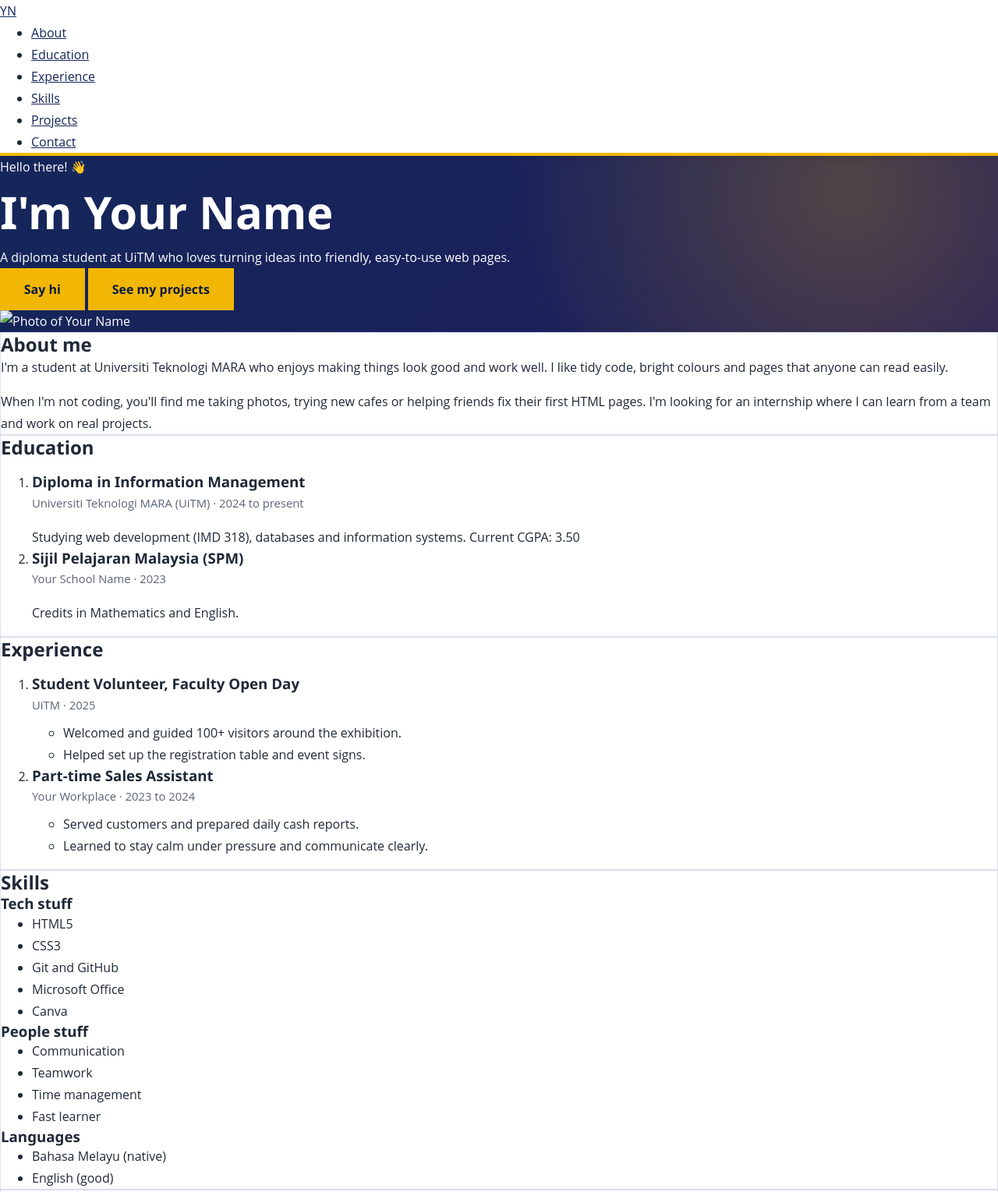
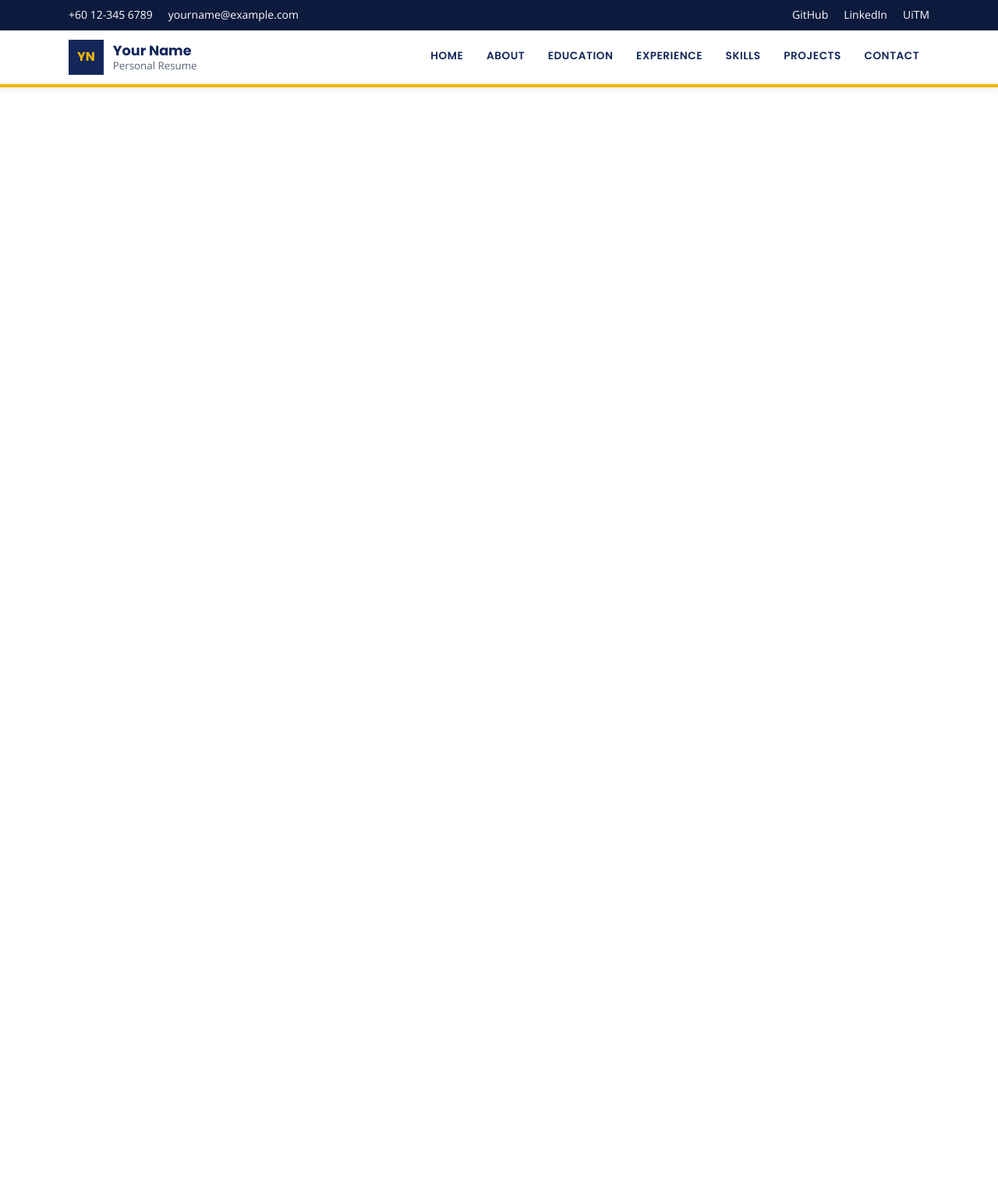
Before and after one commit to syahmizaidi/resume-website, a plain HTML site: page index.html in a window 1280 px wide. Shown: the top 1529 px of the page at 78% size. After the commit the page ends 800 px from the top, so only its background shows below. Drawn offline with nearby package versions, Linux system fonts and the light colour scheme.

Commit message:
Update index.html

```diff
--- a/index.html
+++ b/index.html
@@ -1,17 +1,18 @@
 <!DOCTYPE html>
-<!-- IMD 318 | Personal Resume Website (friendly version)
+<!-- IMD 318 | Personal Resume Website (university portal style)
+     Layout inspired by the UiTM Faculty of Information Science website.
      Edit every line marked "EDIT" with your own details. -->
 <html lang="en">
 <head>
   <meta charset="UTF-8">
   <meta name="viewport" content="width=device-width, initial-scale=1">
-  <meta name="description" content="Friendly resume website of Your Name, a UiTM student who loves building for the web.">
+  <meta name="description" content="Resume website of Your Name, a UiTM Faculty of Information Science student.">
   <title>Your Name | Resume</title>
 
-  <!-- Fonts: Fredoka (headings) + Nunito (body) -->
+  <!-- Fonts: Poppins (headings) + Open Sans (body) -->
   <link rel="preconnect" href="https://fonts.googleapis.com">
   <link rel="preconnect" href="https://fonts.gstatic.com" crossorigin>
-  <link href="https://fonts.googleapis.com/css2?family=Fredoka:wght@500;600;700&family=Nunito:wght@400;600;700&display=swap" rel="stylesheet">
+  <link href="https://fonts.googleapis.com/css2?family=Open+Sans:wght@400;600&family=Poppins:wght@500;600;700&display=swap" rel="stylesheet">
 
   <!-- External stylesheet -->
   <link rel="stylesheet" href="style.css">
@@ -19,11 +20,35 @@
 <body>
   <a class="skip-link" href="#main">Skip to content</a>
 
-  <!-- ===== TOP NAVIGATION ===== -->
+  <!-- ===== TOP BAR: quick contact + links ===== -->
+  <div class="topbar">
+    <div class="container topbar-inner">
+      <ul class="topbar-contact">
+        <li><a href="tel:+60123456789">+60 12-345 6789</a></li>        <!-- EDIT -->
+        <li><a href="mailto:yourname@example.com">yourname@example.com</a></li> <!-- EDIT -->
+      </ul>
+      <ul class="topbar-links">
+        <li><a href="https://github.com/your-username" target="_blank" rel="noopener">GitHub</a></li>
+        <li><a href="https://www.linkedin.com/in/your-username" target="_blank" rel="noopener">LinkedIn</a></li>
+        <li><a href="https://uitm.edu.my" target="_blank" rel="noopener">UiTM</a></li>
+      </ul>
+    </div>
+  </div>
+
+  <!-- ===== HEADER: brand + main menu ===== -->
   <header class="site-header">
+    <div class="container header-inner">
+      <a class="brand" href="#home">
+        <span class="brand-mark" aria-hidden="true">YN</span> <!-- EDIT: your initials -->
+        <span class="brand-text">
+          <strong>Your Name</strong>
+          <small>Personal Resume</small>
+        </span>
+      </a>
+
       <nav aria-label="Main navigation">
-      <a class="logo" href="#top" aria-label="Back to top">YN</a> <!-- EDIT: your initials -->
-      <ul class="nav-list">
+        <ul class="menu">
+          <li><a href="#home">Home</a></li>
           <li><a href="#about">About</a></li>
           <li><a href="#education">Education</a></li>
           <li><a href="#experience">Experience</a></li>
@@ -31,142 +56,3 @@
           <li><a href="#projects">Projects</a></li>
           <li><a href="#contact">Contact</a></li>
         </ul>
-    </nav>
-  </header>
-
-  <main id="main">
-
-    <!-- ===== HERO ===== -->
-    <section class="hero" id="top" aria-label="Introduction">
-      <div class="hero-text">
-        <p class="hello">Hello there! &#128075;</p>
-        <h1>I'm <span class="highlight">Your Name</span></h1> <!-- EDIT: your name -->
-        <p class="tagline">A diploma student at UiTM who loves turning ideas into friendly, easy-to-use web pages.</p>
-        <div class="hero-buttons">
-          <a class="btn btn--coral" href="#contact">Say hi</a>
-          <a class="btn btn--ghost" href="#projects">See my projects</a>
-        </div>
-      </div>
-
-      <!-- Put your photo in the images folder and name it profile.jpg -->
-      <img class="avatar" src="images/profile.jpg" alt="Photo of Your Name" width="320" height="320">
-    </section>
-
-    <!-- ===== ABOUT ===== -->
-    <section class="card card--mint" id="about" aria-labelledby="about-title">
-      <h2 class="section-title" id="about-title">About me</h2>
-      <!-- EDIT: write a few sentences in your own voice -->
-      <p class="lead">I'm a student at Universiti Teknologi MARA who enjoys making things look good and work well. I like tidy code, bright colours and pages that anyone can read easily.</p>
-      <p>When I'm not coding, you'll find me taking photos, trying new cafes or helping friends fix their first HTML pages. I'm looking for an internship where I can learn from a team and work on real projects.</p>
-    </section>
-
-    <!-- ===== EDUCATION ===== -->
-    <section class="card card--sky" id="education" aria-labelledby="education-title">
-      <h2 class="section-title" id="education-title">Education</h2>
-      <ol class="timeline">
-        <li>
-          <h3>Diploma in Information Management</h3>
-          <p class="meta">Universiti Teknologi MARA (UiTM) &middot; 2024 to present</p>
-          <p>Studying web development (IMD 318), databases and information systems. Current CGPA: 3.50 <!-- EDIT --></p>
-        </li>
-        <li>
-          <h3>Sijil Pelajaran Malaysia (SPM)</h3>
-          <p class="meta">Your School Name &middot; 2023</p>
-          <p>Credits in Mathematics and English. <!-- EDIT --></p>
-        </li>
-      </ol>
-    </section>
-
-    <!-- ===== EXPERIENCE ===== -->
-    <section class="card card--yellow" id="experience" aria-labelledby="experience-title">
-      <h2 class="section-title" id="experience-title">Experience</h2>
-      <ol class="timeline">
-        <li>
-          <h3>Student Volunteer, Faculty Open Day</h3>
-          <p class="meta">UiTM &middot; 2025</p>
-          <ul>
-            <li>Welcomed and guided 100+ visitors around the exhibition.</li>
-            <li>Helped set up the registration table and event signs.</li>
-          </ul>
-        </li>
-        <li>
-          <h3>Part-time Sales Assistant</h3>
-          <p class="meta">Your Workplace &middot; 2023 to 2024</p>
-          <ul>
-            <li>Served customers and prepared daily cash reports.</li>
-            <li>Learned to stay calm under pressure and communicate clearly.</li>
-          </ul>
-        </li>
-      </ol>
-    </section>
-
-    <!-- ===== SKILLS ===== -->
-    <section class="card card--coral" id="skills" aria-labelledby="skills-title">
-      <h2 class="section-title" id="skills-title">Skills</h2>
-      <div class="skills-grid">
-        <div>
-          <h3>Tech stuff</h3>
-          <ul class="chips">
-            <li>HTML5</li>
-            <li>CSS3</li>
-            <li>Git and GitHub</li>
-            <li>Microsoft Office</li>
-            <li>Canva</li>
-          </ul>
-        </div>
-        <div>
-          <h3>People stuff</h3>
-          <ul class="chips">
-            <li>Communication</li>
-            <li>Teamwork</li>
-            <li>Time management</li>
-            <li>Fast learner</li>
-          </ul>
-        </div>
-        <div>
-          <h3>Languages</h3>
-          <ul class="chips">
-            <li>Bahasa Melayu (native)</li>
-            <li>English (good)</li>
-          </ul>
-        </div>
-      </div>
-    </section>
-
-    <!-- ===== PROJECTS ===== -->
-    <section class="card card--violet" id="projects" aria-labelledby="projects-title">
-      <h2 class="section-title" id="projects-title">Projects</h2>
-      <div class="project-grid">
-        <article class="project">
-          <h3>My Resume Website</h3>
-          <p>The site you're looking at! Built with semantic HTML and one CSS file, then hosted on GitHub Pages for IMD 318.</p>
-          <!-- EDIT: replace with your repository URL -->
-          <p><a href="https://github.com/your-username/your-repository" target="_blank" rel="noopener">View on GitHub</a></p>
-        </article>
-        <article class="project">
-          <h3>Charity Run Poster</h3>
-          <p>Designed a poster and social media post for a faculty charity run using Canva.</p>
-        </article>
-      </div>
-    </section>
-
-    <!-- ===== CONTACT ===== -->
-    <section class="card card--mint" id="contact" aria-labelledby="contact-title">
-      <h2 class="section-title" id="contact-title">Let's talk</h2>
-      <p>I'd love to hear from you. Email is the fastest way to reach me.</p>
-      <!-- EDIT: replace with your real details -->
-      <ul class="contact-list">
-        <li><a class="btn btn--coral" href="mailto:yourname@example.com">Email me</a></li>
-        <li><a class="btn btn--ghost" href="https://github.com/your-username" target="_blank" rel="noopener">GitHub</a></li>
-        <li><a class="btn btn--ghost" href="https://www.linkedin.com/in/your-username" target="_blank" rel="noopener">LinkedIn</a></li>
-      </ul>
-      <p class="location">Based in Selangor, Malaysia</p>
-    </section>
-
-  </main>
-
-  <footer class="footer">
-    <p>Made with &#9829; for IMD 318, UiTM &middot; &copy; 2026 Your Name</p>
-  </footer>
-</body>
-</html>
```
Lines whose indentation alone changed are shown as unchanged.
